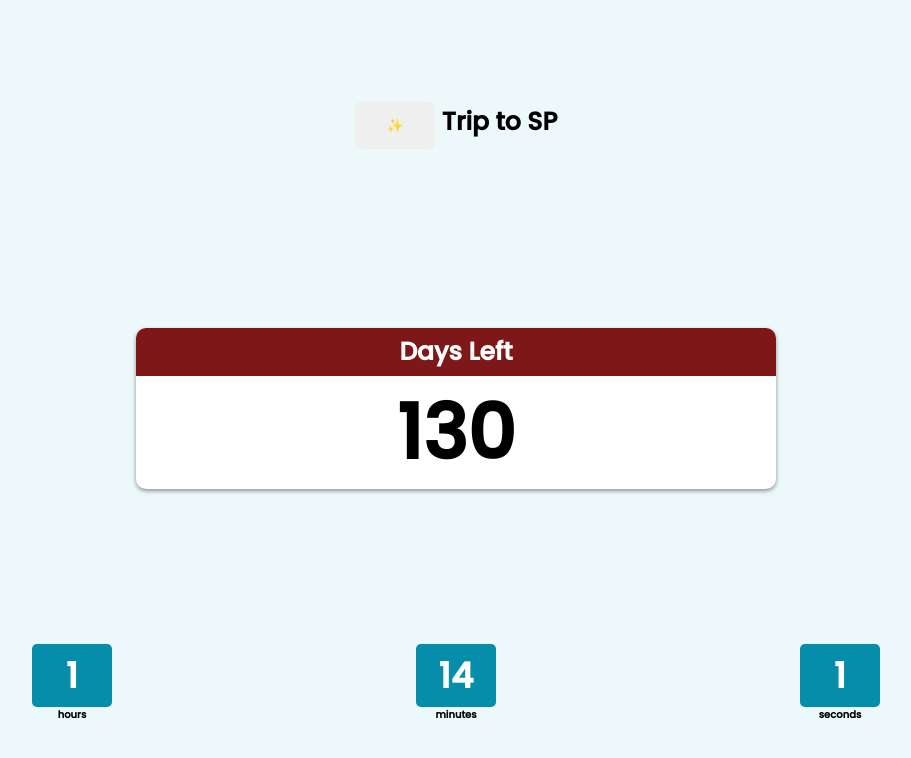
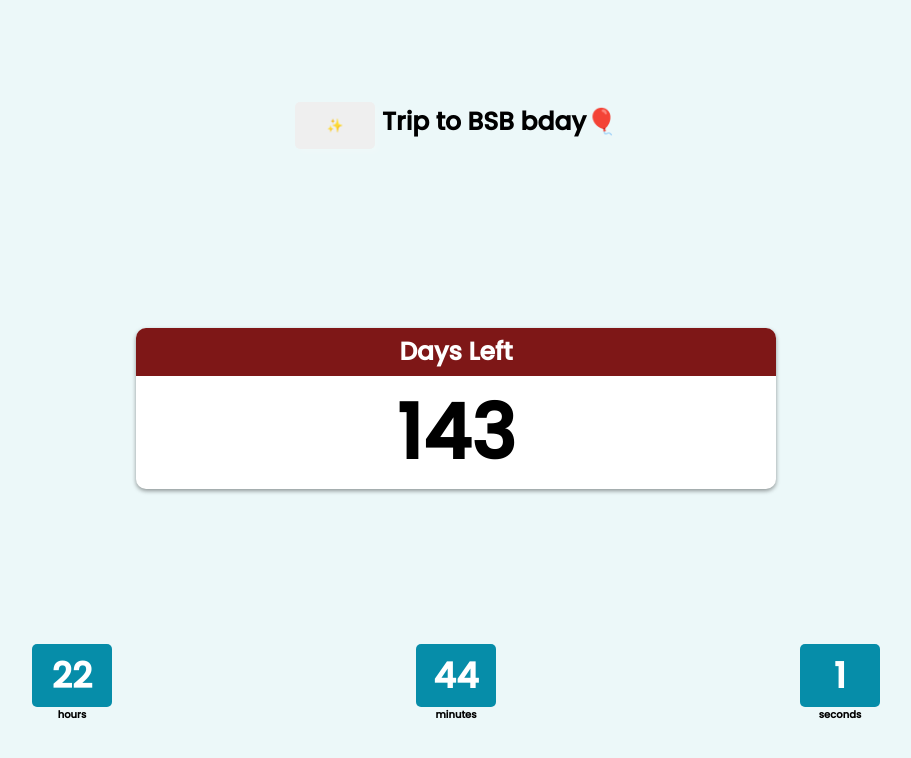
Before and after one commit to oArthur/countdown, a React (Create React App) app: page / in a window 1280 px wide. Shown: the top 758 px of the page, without its empty margins (184-1095 px from the left). Built offline with nearby package versions, Linux system fonts and the light colour scheme.

Commit message:
new date

```diff
--- a/src/App.js
+++ b/src/App.js
@@ -5,11 +5,11 @@ import './styles/components/app.sass'
 
 import useCountdown from './hooks/useCountdown';
 function App() {
-  const [day,hour,minute,second] = useCountdown("Nov 10, 2023 21:30:00");
+  const [day,hour,minute,second] = useCountdown("Nov 24, 2023 19:00:00");
   return (
     <>
       <div id='principal'>
-        <h2 id="title"><Fireworks/> Trip to SP</h2>
+        <h2 id="title"><Fireworks/> Trip to BSB bday🎈</h2>
         <ContainerDaysLeft dias={day} />
         <Counter title="hours" number={hour}/>
         <Counter title="minutes" number={minute}/>
```
